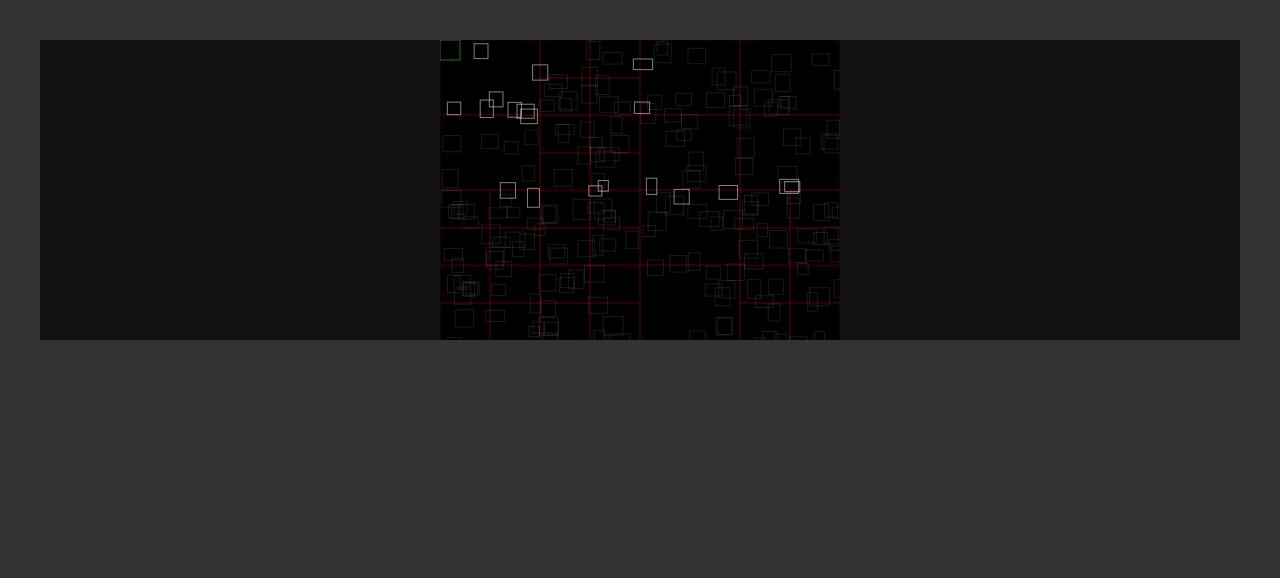
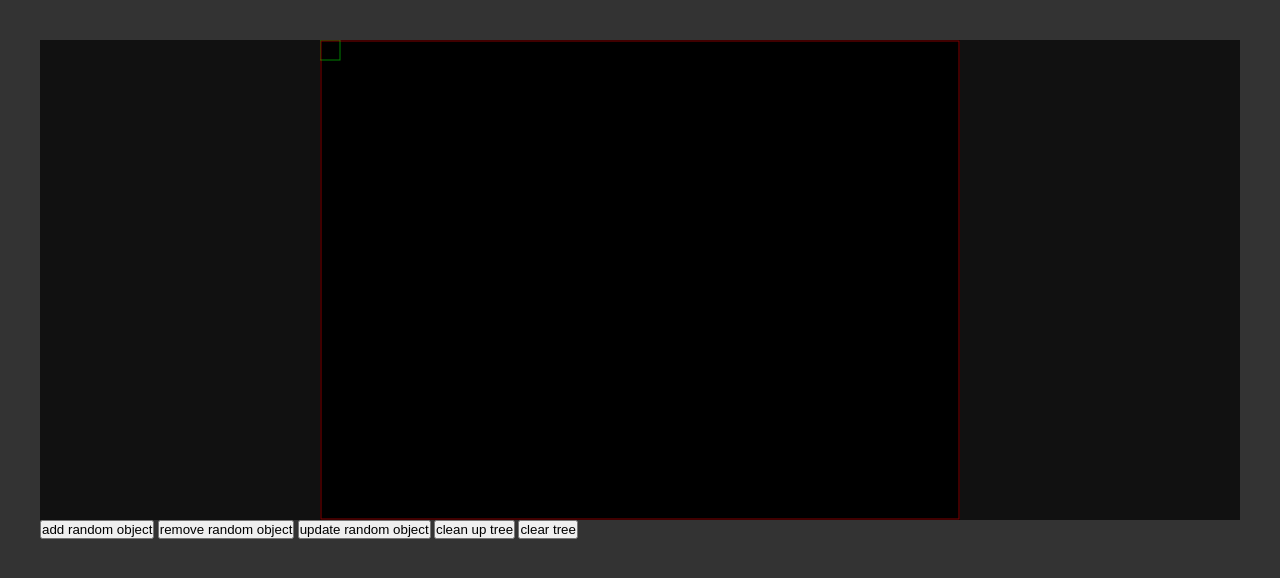
Before and after one commit to timohausmann/quadtree-js, a website: page examples/insert_retrieve.html in a window 1280 px wide. Drawn offline with Linux system fonts and the light colour scheme.

Commit message:
remove and cleanup functionality

```diff
--- a/examples/insert_retrieve.html
+++ b/examples/insert_retrieve.html
@@ -25,10 +25,18 @@
 	</head>
 	<body>
 		<div id="canvasContainer">
-			<canvas id="canvas" width="400" height="300"></canvas>
+			<canvas id="canvas" width="640" height="480"></canvas>
 		</div>
 
-		<script src="../quadtree.min.js"></script>
+		<div class="ctrl">
+			<button id="btn_add">add random object</button>
+			<button id="btn_remove">remove random object</button>
+			<button id="btn_update">update random object</button>
+			<button id="btn_cleanup">clean up tree</button>
+			<button id="btn_clear">clear tree</button>
+		</div>
+
+		<script src="../quadtree.js"></script>
 
 		<script>
 
@@ -54,9 +62,9 @@
 			var myTree = new Quadtree({
 				x: 0,
 				y: 0,
-				width: 400,
-				height: 300
-			});
+				width: 640,
+				height: 480
+			}, 2);
 
 			/*
 			 * our objects will be stored here
@@ -64,7 +72,8 @@
 			var myObjects = [];
 
 			/*
-			 * our "hero"
+			 * our "hero".
+			 * He is not in the quadtree, we only use this object to retrieve objects from a certain area
 			 */
 			var myHero = {
 				x : 0,
@@ -75,38 +84,96 @@
 
 
 			/*
-			 * create some objects and save them in myObjects
+			 * add a random object to our simulation
 			 */
-			var createObjects = function() {
-				for( var i=0;i<200;i=i+1 ) {
-					myObjects.push({
-						x : randMinMax(10, 390),
-						y : randMinMax(10, 290),
-						width : randMinMax(10, 20),
-						height : randMinMax(10, 20),
-						vx: randMinMax(-0.2,0.2),
-						vy: randMinMax(-0.2,0.2),
-						check : false
-					});
-				}
-			};
+			var handleAdd = function() {
+
+				var rndObj = {
+					x : randMinMax(10, 630),
+					y : randMinMax(10, 470),
+					width : randMinMax(10, 40),
+					height : randMinMax(10, 40),
+					check : false
+				};
+
+				//store object in our array
+				myObjects.push( rndObj );
+
+				//insert object in our tree
+				myTree.insert( rndObj );
+			}
+
+
+			/*
+			 * remove a random object from our simulation
+			 */
+			var handleRemove = function() {
+
+				if( !myObjects.length ) return;
+
+				var 	rndIndex = randMinMax(0, myObjects.length-1, true),
+					rndObject = myObjects[ rndIndex ];
+
+				myTree.removeObject( rndObject );
+
+				myObjects.splice( rndIndex, 1);
+			}
+
+
+			/*
+			 * update a random object from our simulation
+			 */
+			var handleUpdate = function() {
+
+				if( !myObjects.length ) return;
+
+				var rndObject = myObjects[ randMinMax(0, myObjects.length-1, true) ];
+
+				myTree.removeObject( rndObject );
+
+				rndObject.x = randMinMax(10, 630);
+				rndObject.y = randMinMax(10, 470);
+				rndObject.width = randMinMax(10, 40);
+				rndObject.height = randMinMax(10, 40);
+
+				myTree.insert( rndObject );
+			}
+
+
+			/*
+			 * update a random object from our simulation
+			 */
+			var handleCleanup = function() {
+
+				myTree.cleanup();
+			}
+
+
+			/*
+			 * update a random object from our simulation
+			 */
+			var handleClear = function() {
+
+				myTree.clear();
+			}
 
 
 			/*
 			 * draw Quadtree nodes
 			 */
-			var drawQuadtree = function( node ) {
+			var drawQuadtree = function( node, depth ) {
+
 				var 	bounds = node.bounds;
 
 				//no subnodes? draw the current node
 				if( node.nodes.length === 0 ) {
-					ctx.strokeStyle = 'rgba(255,0,0,0.2)';
-					ctx.strokeRect(bounds.x, bounds.y, bounds.width, bounds.height);
+					ctx.strokeStyle = 'rgba(255,0,0,0.5)';
+					ctx.strokeRect(bounds.x+1, bounds.y+1, bounds.width-2, bounds.height-2);
 
 				//has subnodes? drawQuadtree them!
 				} else {
 					for( var i=0;i<node.nodes.length;i=i+1 ) {
-						drawQuadtree( node.nodes[ i ] );
+						drawQuadtree( node.nodes[ i ], 2 );
 					}
 				}
 			};
@@ -114,7 +181,7 @@
 			/*
 			 * draw all objects in a given node
 			 */
-			var drawObjects = function( node ) {
+			var drawObjects = function( node, depth ) {
 
 				var obj;
 
@@ -124,9 +191,9 @@
 					obj = node.objects[ i ];
 
 					if( obj.check ) {
-						ctx.strokeStyle = 'rgba(255,255,255,0.5)';
+						ctx.strokeStyle = 'rgba(255,255,255,0.9)';
 					} else {
-						ctx.strokeStyle = 'rgba(255,255,255,0.1)';
+						ctx.strokeStyle = 'rgba(255,255,255,0.33)';
 					}
 
 					ctx.strokeRect( obj.x, obj.y, obj.width, obj.height );
@@ -135,7 +202,7 @@
 				//drawObjects for every subnode, too
 				if( node.nodes.length !== 0 ) {
 					for( i=0;i<node.nodes.length;i=i+1 ) {
-						drawObjects( node.nodes[ i ] );
+						drawObjects( node.nodes[ i ], 2 );
 					}
 				}
 			};
@@ -154,14 +221,21 @@
 				myHero.y = e.offsetY;
 			};
 
-			/*
-			 * return a random number between min and max
+			/**
+			 * return a random number within given boundaries.
+			 *
+			 * @param {number} min		the lowest possible number
+			 * @param {number} max		the highest possible number
+			 * @param {boolean} round	if true, return integer
+			 * @return {number} 		a random number
 			 */
-			var randMinMax = function(min, max) {
-				return min + (M.random() * (max - min));
+			randMinMax = function(min, max, round) {
+				var val = min + (Math.random() * (max - min));
+
+				if( round ) val = Math.round( val );
+
+				return val;
 			};
-
-
 
 			/*
 			 * our main loop
@@ -170,24 +244,12 @@
 
 				var returnObjects = [];
 
-				//clear the tree
-				myTree.clear();
-				ctx.clearRect(0, 0, 400, 300);
+				ctx.clearRect(0, 0, 640, 480);
 
 				//update myObjects and insert them into the tree again
 				for( var i=0;i<myObjects.length;i=i+1 ) {
 
-					myObjects[i].x += myObjects[i].vx;
-					myObjects[i].y += myObjects[i].vy;
 					myObjects[i].check = false;
-
-					if( myObjects[i].x > 400 ) myObjects[i].x = 0;
-					if( myObjects[i].x < 0 ) myObjects[i].x = 400;
-					if( myObjects[i].y > 300 ) myObjects[i].y = 0;
-					if( myObjects[i].y < 0 ) myObjects[i].y = 300;
-
-
-					myTree.insert( myObjects[i] );
 				}
 
 				//draw hero
@@ -202,15 +264,11 @@
 					returnObjects[ i ].check = true;
 				}
 
-
-				drawQuadtree( myTree );
-				drawObjects( myTree );
+				drawQuadtree( myTree, 1);
+				drawObjects( myTree, 1);
 
 				requestAnimFrame( loop );
 			};
-
-			//create objects
-			createObjects();
 
 			//init first loop
 			loop();
@@ -218,8 +276,16 @@
 			//set eventListener for mousemove
 			document.getElementById('canvas').addEventListener('mousemove', handleMousemove);
 
+			document.getElementById('btn_add').addEventListener('click', handleAdd);
+			document.getElementById('btn_remove').addEventListener('click', handleRemove);
+			document.getElementById('btn_update').addEventListener('click', handleUpdate);
+			document.getElementById('btn_cleanup').addEventListener('click', handleCleanup);
+			document.getElementById('btn_clear').addEventListener('click', handleClear);
+
+
 			//make myTree available in global namespace
 			w.myTree = myTree;
+			w.myObjects = myObjects;
 
 		})(window, Math);
 		</script>
--- a/quadtree.js
+++ b/quadtree.js
@@ -1,6 +1,6 @@
 /*
  * Javascript Quadtree
- * @version 1.1
+ * @version 1.2.b
  * @author Timo Hausmann
  * https://github.com/timohausmann/quadtree-js/
  */
@@ -46,6 +46,7 @@ WITH THE SOFTWARE OR THE USE OR OTHER DEALINGS IN THE SOFTWARE.
 		this.bounds 		= bounds;
 
 		this.objects 		= [];
+		this.object_refs	= [];
 		this.nodes 		= [];
 	};
 
@@ -208,18 +209,99 @@ WITH THE SOFTWARE OR THE USE OR OTHER DEALINGS IN THE SOFTWARE.
 
 
 	/*
+	 * Get all objects stored in the quadtree
+	 * @return Array 		all objects in the quadtree
+	 */
+	Quadtree.prototype.getAll = function() {
+
+		var 	objects = this.objects;
+
+		for( var i=0; i < this.nodes.length; i=i+1 ) {
+			objects = objects.concat( this.nodes[i].getAll() );
+		}
+
+		return objects;
+	};
+
+
+	/*
+	 * Identifies the node in which a certain object is stored
+	 * @param Object obj		the object that was added by Quadtree.insert
+	 * @return Object 		the subnode
+	 */
+	Quadtree.prototype.getObjectNode = function( obj ) {
+
+		var 	index;
+
+	 	//if we have no subnodes ...
+	 	if( !this.nodes.length ) {
+
+	 		return this;
+
+	 	} else {
+			index = this.getIndex( obj );
+
+			if( index === -1 ) {
+
+				return this;
+
+			} else {
+				var info = this.nodes[index].getObjectNode( obj );
+			 	if( info ) return info;
+			}
+		}
+	};
+
+
+	/*
+	 * Removes a specific object from the tree
+	 * You may want to refresh the tree after doing this
+	 * @param Object obj		the object that was added by Quadtree.insert
+	 * @return Number		-1, when the object was not found
+	 */
+	Quadtree.prototype.removeObject = function( obj ) {
+
+		var 	node = this.getObjectNode( obj ),
+			nodeObjects = node.objects,
+			index = nodeObjects.indexOf( obj );
+
+		if( index === -1 ) return index;
+
+		nodeObjects.splice( index, 1);
+	};
+
+
+	/*
+	 * Clean up the quadtree without losing the objects
+	 */
+	Quadtree.prototype.cleanup = function() {
+
+		var 	objects = this.getAll();
+
+		this.clear();
+
+		for( var i=0; i < objects.length; i++ ) {
+			this.insert( objects[i] );
+		}
+	};
+
+
+
+	/*
 	 * Clear the quadtree
 	 */
 	Quadtree.prototype.clear = function() {
 
 		this.objects = [];
 
+		if( !this.nodes.length ) return;
+
 		for( var i=0; i < this.nodes.length; i=i+1 ) {
-			if( typeof this.nodes[i] !== 'undefined' ) {
-				this.nodes[i].clear();
-				delete this.nodes[i];
-		  	}
-		}
+
+			this.nodes[i].clear();
+	  	}
+
+	  	this.nodes = [];
 	};
 
 	//make Quadtree available in the global namespace
```
